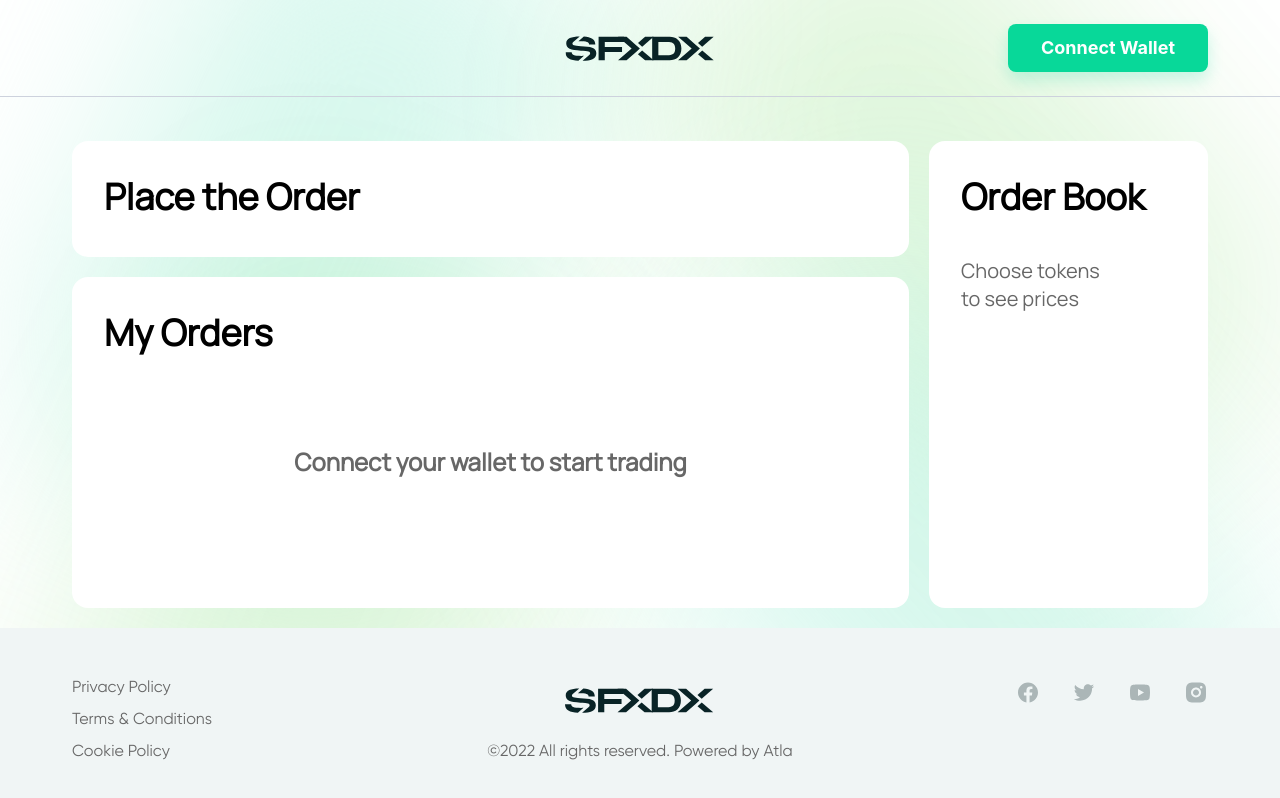
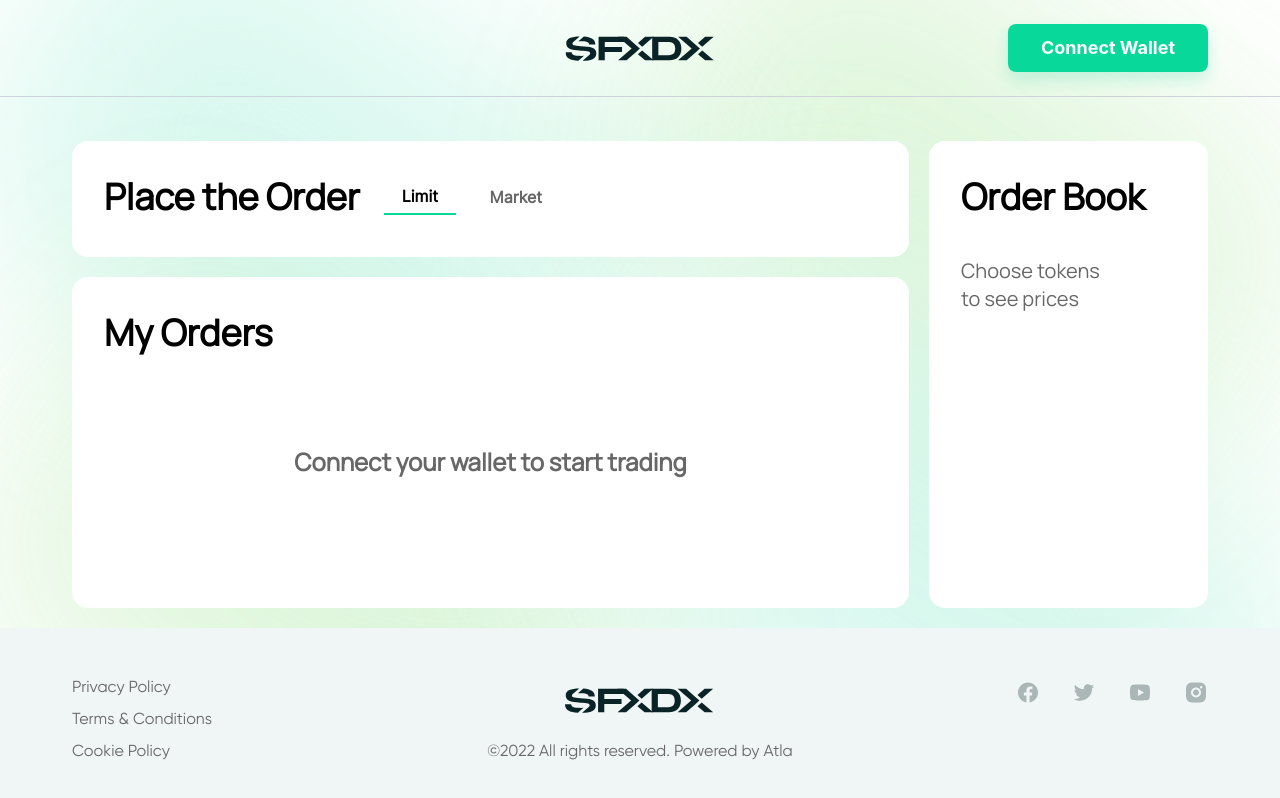
Before and after one commit to ratsharadich/sfxdx-react-test-task, a React (Create React App) app: page / in a window 1280 px wide. Built offline with nearby package versions, Linux system fonts and the light colour scheme.

Commit message:
feat: finished layout of OrderTypeSelector

```diff
--- a/src/index.css
+++ b/src/index.css
@@ -10,6 +10,11 @@
 @font-face {
   font-family: "Manrope";
   src: url(./shared/lib/fonts/Manrope-Regular.ttf);
+}
+
+@font-face {
+  font-family: "Inter";
+  src: url(./shared/lib/fonts/Inter-Regular.ttf);
 }
 
 body {
@@ -25,3 +30,79 @@ code {
   font-family: source-code-pro, Menlo, Monaco, Consolas, "Courier New",
     monospace;
 }
+
+.ellips {
+  -webkit-animation-name: rotation;
+  -webkit-animation-duration: 5s;
+  -webkit-animation-iteration-count: infinite;
+  -webkit-animation-timing-function: linear;
+  -moz-animation-name: rotation;
+  -moz-animation-duration: 5s;
+  -moz-animation-iteration-count: infinite;
+  -moz-animation-timing-function: linear;
+  -o-animation-name: rotation;
+  -o-animation-duration: 5s;
+  -o-animation-iteration-count: infinite;
+  -o-animation-timing-function: linear;
+  animation-name: rotation;
+  animation-duration: 5s;
+  animation-iteration-count: infinite;
+  animation-timing-function: linear;
+}
+
+@-webkit-keyframes rotation {
+  0% {
+    -webkit-transform: rotate(0deg);
+    -moz-transform: rotate(0deg);
+    -o-transform: rotate(0deg);
+    transform: rotate(0deg);
+  }
+  100% {
+    -webkit-transform: rotate(360deg);
+    -moz-transform: rotate(360deg);
+    -o-transform: rotate(360deg);
+    transform: rotate(360deg);
+  }
+}
+@-moz-keyframes rotation {
+  0% {
+    -webkit-transform: rotate(0deg);
+    -moz-transform: rotate(0deg);
+    -o-transform: rotate(0deg);
+    transform: rotate(0deg);
+  }
+  100% {
+    -webkit-transform: rotate(360deg);
+    -moz-transform: rotate(360deg);
+    -o-transform: rotate(360deg);
+    transform: rotate(360deg);
+  }
+}
+@-o-keyframes rotation {
+  0% {
+    -webkit-transform: rotate(0deg);
+    -moz-transform: rotate(0deg);
+    -o-transform: rotate(0deg);
+    transform: rotate(0deg);
+  }
+  100% {
+    -webkit-transform: rotate(360deg);
+    -moz-transform: rotate(360deg);
+    -o-transform: rotate(360deg);
+    transform: rotate(360deg);
+  }
+}
+@keyframes rotation {
+  0% {
+    -webkit-transform: rotate(0deg);
+    -moz-transform: rotate(0deg);
+    -o-transform: rotate(0deg);
+    transform: rotate(0deg);
+  }
+  100% {
+    -webkit-transform: rotate(360deg);
+    -moz-transform: rotate(720deg);
+    -o-transform: rotate(360deg);
+    transform: rotate(360deg);
+  }
+}
--- a/src/shared/Background/constants.ts
+++ b/src/shared/Background/constants.ts
@@ -1,6 +1,7 @@
 /** Стили элипсов фона */
 export const ElipsesClassNames = {
   rightTop: [
+    "ellips",
     "absolute",
     "w-[50vw]",
     "h-[50vh]",
@@ -12,6 +13,7 @@ export const ElipsesClassNames = {
     "rotate-[-131deg]",
   ].join(" "),
   leftTop: [
+    "ellips",
     "absolute",
     "w-[50vw]",
     "h-[50vh]",
@@ -23,6 +25,7 @@ export const ElipsesClassNames = {
     "rotate-[-65.41deg]",
   ].join(" "),
   leftBottom: [
+    "ellips",
     "absolute",
     "w-[50vw]",
     "h-[50vh]",
@@ -34,6 +37,7 @@ export const ElipsesClassNames = {
     "rotate-[-65.41deg]",
   ].join(" "),
   rightBottom: [
+    "ellips",
     "absolute",
     "w-[50vw]",
     "h-[50vh]",
--- a/src/shared/Background/index.tsx
+++ b/src/shared/Background/index.tsx
@@ -4,7 +4,10 @@ import { ElipsesClassNames } from "./constants";
 export const Background: FC = () => {
   const { leftTop, leftBottom, rightTop, rightBottom } = ElipsesClassNames;
   return (
-    <div className="relative h-screen w-screen overflow-hidden z-0" data-testid="Background">
+    <div
+      className="relative h-screen w-screen overflow-hidden z-0"
+      data-testid="Background"
+    >
       <div className={leftTop} data-testid="Background.LeftTopEllips" />
       <div className={leftBottom} data-testid="Background.LeftBottomEllips" />
       <div className={rightTop} data-testid="Background.RightTopEllips" />
--- a/src/widgets/OrderDesk/constants.ts
+++ b/src/widgets/OrderDesk/constants.ts
@@ -17,3 +17,6 @@ export const orderDeskGridClassName = [
 export const PLACE_THE_HOLDER = "Place the Order";
 export const ORDER_BOOK = "Order Book";
 export const MY_ORDERS = "My Orders";
+
+export const LIMIT = 'Limit';
+export const MARKET = 'Market';
--- /dev/null
+++ b/src/widgets/OrderDesk/ui/OrderTypeSelector/constants.ts
@@ -0,0 +1,17 @@
+import cn from "classnames";
+import { LIMIT, MARKET } from "../../constants";
+import { ButtonType } from "./interfaces";
+
+const commonButtonClassName =
+  "flex items-center justify-center cursor-pointer h-[2.25rem] w-[4.5rem]";
+const selectedButtonClassName = "border-b-2 border-[#08D899] text-black";
+
+export const limitClassName = (button: ButtonType) =>
+  cn(commonButtonClassName, {
+    [selectedButtonClassName]: button === LIMIT,
+  });
+
+export const marketClassName = (button: ButtonType) =>
+  cn(commonButtonClassName, {
+    [selectedButtonClassName]: button === MARKET,
+  });
--- /dev/null
+++ b/src/widgets/OrderDesk/ui/OrderTypeSelector/index.tsx
@@ -0,0 +1,31 @@
+import { FC, useCallback, useState } from "react";
+
+import { limitClassName, marketClassName } from "./constants";
+import { ButtonType } from "./interfaces";
+
+import { LIMIT, MARKET } from "../../constants";
+
+/** Переключатель между limit и market */
+export const OrderTypeSelector: FC = () => {
+  const [button, setButton] = useState<ButtonType>(LIMIT);
+
+  const handleLimitButtonClick = useCallback(() => setButton(LIMIT), []);
+  const handleMarketButtonClick = useCallback(() => setButton(MARKET), []);
+
+  console.log(button, "button");
+
+  return (
+    <div className="flex gap-1.5 font-inter font-bold text-gray">
+      <div className={limitClassName(button)} onClick={handleLimitButtonClick}>
+        {LIMIT}
+      </div>
+
+      <div
+        className={marketClassName(button)}
+        onClick={handleMarketButtonClick}
+      >
+        {MARKET}
+      </div>
+    </div>
+  );
+};
--- /dev/null
+++ b/src/widgets/OrderDesk/ui/OrderTypeSelector/interfaces.ts
@@ -0,0 +1,3 @@
+import { LIMIT, MARKET } from "../../constants";
+
+export type ButtonType = typeof LIMIT | typeof MARKET;
--- a/src/widgets/OrderDesk/ui/PlaceTheOrder.tsx
+++ b/src/widgets/OrderDesk/ui/PlaceTheOrder.tsx
@@ -2,12 +2,16 @@ import { FC } from "react";
 import { BlockTitle } from "src/shared";
 import { PLACE_THE_HOLDER } from "../constants";
 import { GridTile } from "./GridTile";
+import { OrderTypeSelector } from "./OrderTypeSelector";
 
 /** Раздел размещения заявки */
 export const PlaceTheOrder: FC = () => {
   return (
     <GridTile dataTestId="PlaceTheOrder">
-      <BlockTitle text={PLACE_THE_HOLDER} />
+      <div className="flex items-center gap-1.5">
+        <BlockTitle text={PLACE_THE_HOLDER} />
+        <OrderTypeSelector />
+      </div>
     </GridTile>
   );
 };
--- a/tailwind.config.js
+++ b/tailwind.config.js
@@ -6,6 +6,7 @@ module.exports = {
       fontFamily: {
         gilroy: "Gilroy",
         manrope: "Manrope",
+        inter: "Inter",
       },
       padding: {
         0.5: "0.5rem",
@@ -26,6 +27,7 @@ module.exports = {
       },
       gap: {
         1.25: "1.25rem",
+        1.5: "1.5rem",
         1: "1rem",
         2: "2rem",
       },
```
Also changed, not shown: src/shared/lib/fonts/Inter-Regular.ttf (added), src/widgets/OrderDesk/ui/TransactionTypeSelector/index.tsx (added).
